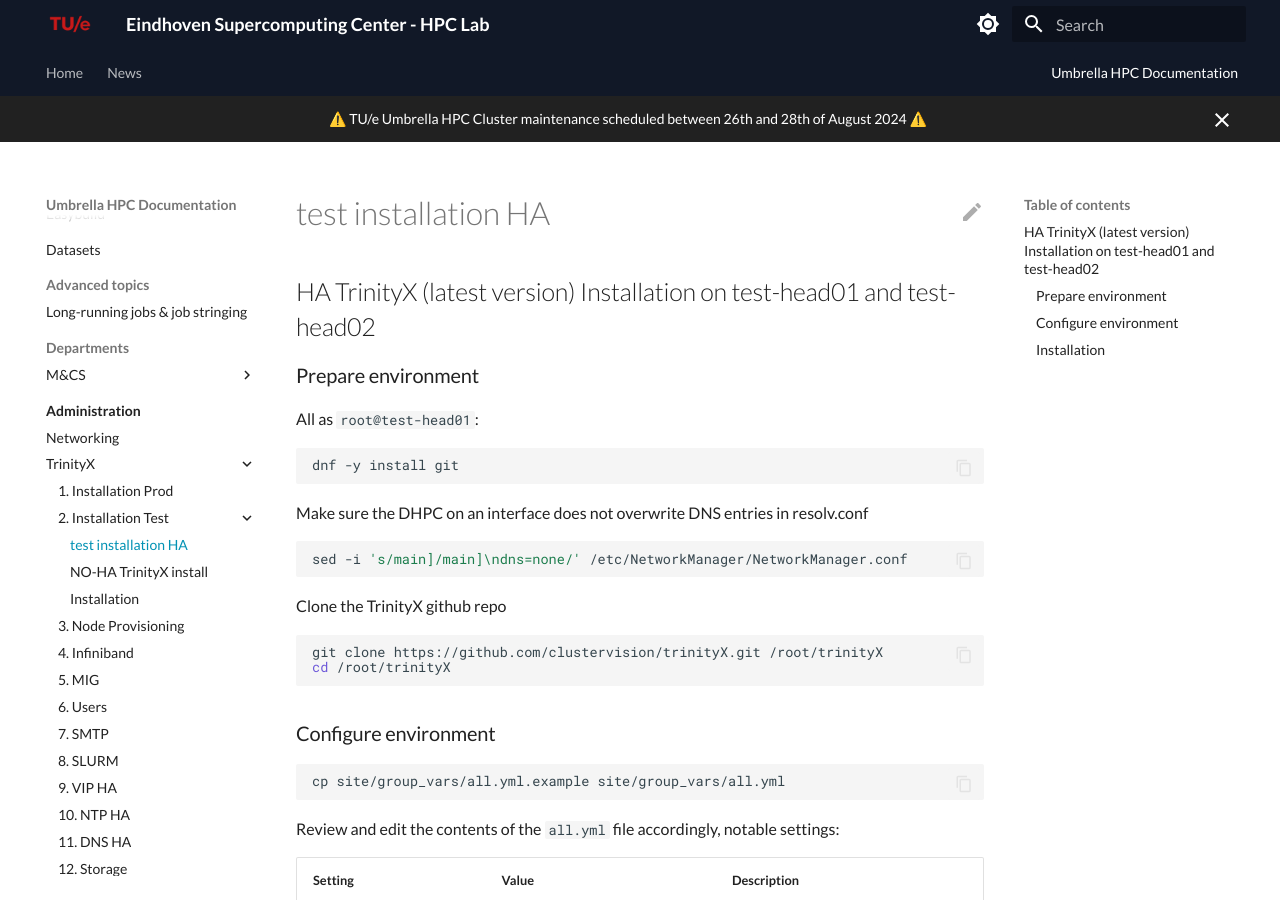
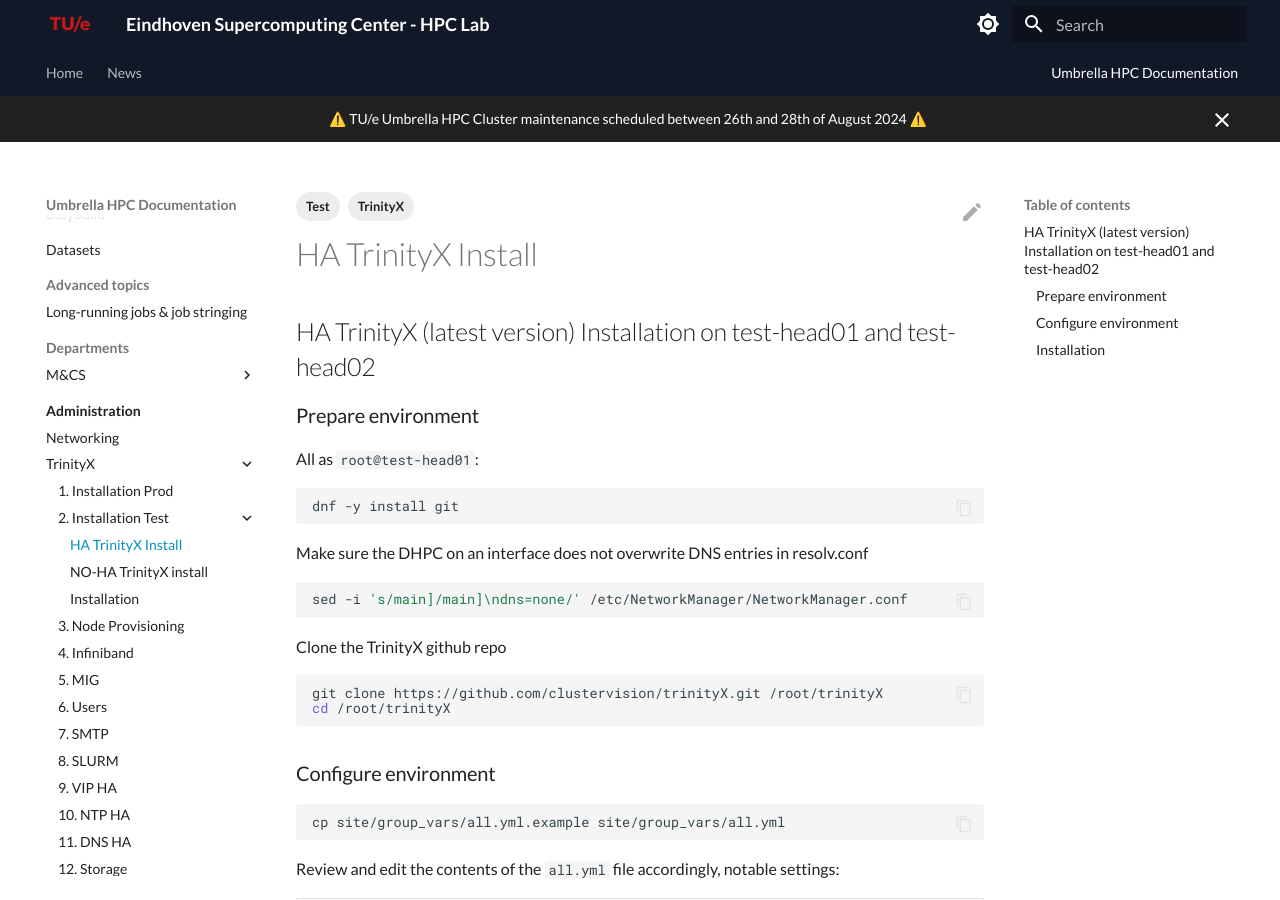
Before and after one commit to gferhpc/supercomputing.tue.nl, an MkDocs documentation site: the page built from pages/documentation/administration/trinityx/test installation/test-installation-HA.md, in a window 1280 px wide and 900 px high. Built offline with MkDocs 1.6.1 and Material for MkDocs 9.7.7, drawn with Linux system fonts in a browser that asks for light colours.

Commit message:
Update test-installation-HA.md

```diff
--- a/pages/documentation/administration/trinityx/test installation/test-installation-HA.md
+++ b/pages/documentation/administration/trinityx/test installation/test-installation-HA.md
@@ -1,3 +1,8 @@
+---
+title: HA TrinityX Install
+tags: [TrinityX, Test]
+---
+
 ## HA TrinityX (latest version) Installation on test-head01 and test-head02
 
 ### Prepare environment
```
